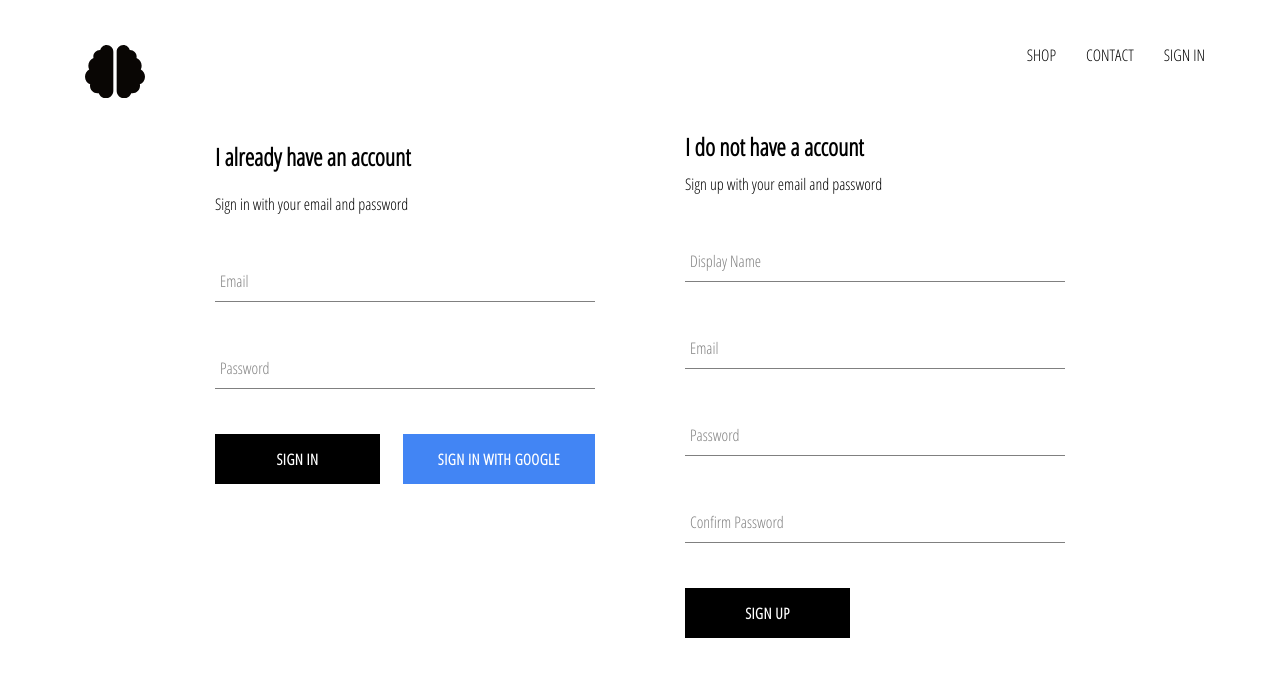
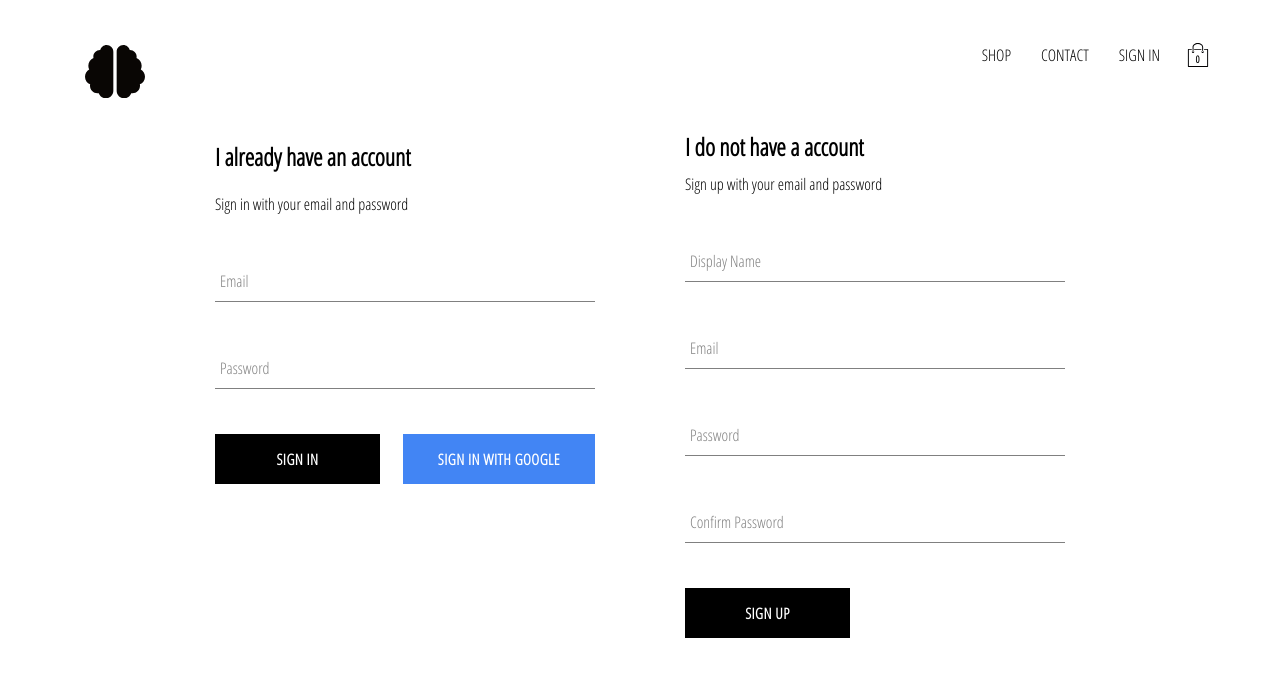
Before and after one commit to SvetlinPav/hydrase-wear, a React (Create React App) app: page /signin in a window 1280 px wide. Shown: the top 676 px of the page. Built offline with nearby package versions, Linux system fonts and the light colour scheme; no server answers.

Commit message:
cart icon added and cart-dropdown compoenent

```diff
--- /dev/null
+++ b/src/components/cart-dropdown/cart-dropdown.component.jsx
@@ -0,0 +1,14 @@
+import React from 'react';
+
+import './cart-dropdown.styles.scss';
+
+import CustomButton from '../custom-button/custom-button.component';
+
+const CartDropdown = () => (
+    <div className='cart-dropdown'>
+        <div className='cart-items' />
+        <CustomButton>GO TO CHECKOUT</CustomButton>
+    </div>
+)
+
+export default CartDropdown;
--- /dev/null
+++ b/src/components/cart-dropdown/cart-dropdown.styles.scss
@@ -0,0 +1,24 @@
+.cart-dropdown {
+    position: absolute;
+    width: 240px;
+    height: 340px;
+    display: flex;
+    flex-direction: column;
+    padding: 20px;
+    border: 1px solid black;
+    background-color: white;
+    top: 90px;
+    right: 40px;
+    z-index: 5;
+
+    .cart-items {
+      height: 240px;
+      display: flex;
+      flex-direction: column;
+      overflow: scroll;
+    }
+
+    button {
+      margin-top: auto;
+    }
+  }
--- /dev/null
+++ b/src/components/cart-icon/cart-icon.component.jsx
@@ -0,0 +1,21 @@
+import React from 'react';
+import { connect } from 'react-redux';
+
+import { toggleCartHidden } from '../../redux/cart/cart.actions';
+
+import { ReactComponent as ShoppingIcon } from '../../assets/shopping-bag.svg';
+
+import './cart-icon.styles.scss';
+
+const CartIcon = ({ toggleCartHidden }) => (
+    <div className='cart-icon' onClick={toggleCartHidden} >
+        <ShoppingIcon className='shopping-icon' />
+        <span className='item-count'>0</span>
+    </div>
+);
+
+const mapDispatchToProps = dispatch => ({
+    toggleCartHidden: () => dispatch(toggleCartHidden())
+})
+
+export default connect(null, mapDispatchToProps)(CartIcon);
--- /dev/null
+++ b/src/components/cart-icon/cart-icon.styles.scss
@@ -0,0 +1,21 @@
+.cart-icon {
+    width: 45px;
+    height: 45px;
+    position: relative;
+    display: flex;
+    align-items: center;
+    justify-content: center;
+    cursor: pointer;
+
+    .shopping-icon {
+      width: 24px;
+      height: 24px;
+    }
+
+    .item-count {
+      position: absolute;
+      font-size: 10px;
+      font-weight: bold;
+      bottom: 12px;
+    }
+  }
--- a/src/components/header/header.component.jsx
+++ b/src/components/header/header.component.jsx
@@ -3,12 +3,14 @@
 import { connect } from 'react-redux';
 
 import { auth } from '../../firebase/firebase.utils';
+import CartIcon from '../cart-icon/cart-icon.component';
+import CartDropdown from '../cart-dropdown/cart-dropdown.component';
 
 import { ReactComponent as Logo } from '../../assets/brain-logo.svg';
 
 import './header.styles.scss';
 
-const Header = ({ currentUser }) => (
+const Header = ({ currentUser, hidden }) => (
     <div className='header'>
         <Link className='logo-container' to="/">
             <Logo className='logo' />
@@ -26,12 +28,17 @@
                 :
                 <Link className='option' to='/signin'>SIGN IN</Link>
             }
+            <CartIcon />
         </div>
+        {
+        hidden ? null : <CartDropdown />
+        }
     </div>
 )
 
-const mapStateToProps = state => ({
-    currentUser: state.user.currentUser
+const mapStateToProps = ({user: { currentUser }, cart: { hidden }}) => ({
+    currentUser,
+    hidden
 })
 
 export default connect(mapStateToProps)(Header);
--- /dev/null
+++ b/src/redux/cart/cart.actions.js
@@ -0,0 +1,5 @@
+import CartActionTypes from './cart.types';
+
+export const toggleCartHidden = () => ({
+    type: CartActionTypes.TOGGLE_CART_HIDDEN
+});
--- /dev/null
+++ b/src/redux/cart/cart.reducer.js
@@ -0,0 +1,19 @@
+import CartActionTypes from './cart.types';
+
+const INITIAL_STATE = {
+    hidden: true
+};
+
+const cartReducer = (state = INITIAL_STATE, action) => {
+    switch(action.type) {
+        case CartActionTypes.TOGGLE_CART_HIDDEN:
+            return {
+                ...state,
+                hidden: !state.hidden
+            }
+            default:
+                return state;
+    }
+}
+
+export default cartReducer;
--- /dev/null
+++ b/src/redux/cart/cart.types.js
@@ -0,0 +1,5 @@
+const CartActionTypes = {
+    TOGGLE_CART_HIDDEN: 'TOGGLE_CART_HIDDEN'
+}
+
+export default CartActionTypes;
--- a/src/redux/root-reducer.js
+++ b/src/redux/root-reducer.js
@@ -1,7 +1,9 @@
 import { combineReducers } from 'redux';
 
 import userReducer from './user/user.reducer';
+import cartReducer from './cart/cart.reducer';
 
 export default combineReducers({
-    user: userReducer
+    user: userReducer,
+    cart: cartReducer
 });
```
Also changed, not shown: src/assets/shopping-bag.svg (added).
